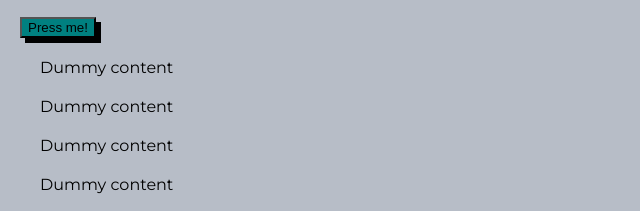
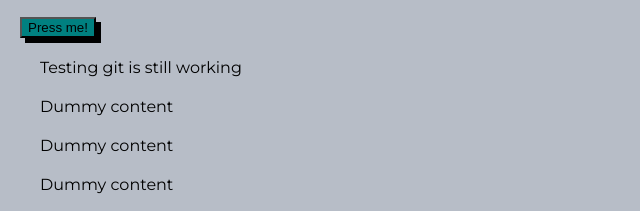
Before and after one commit to JakeRobin257/Portfolio_Website, a plain HTML site: page index.html in a window 1280 px wide. Shown: the part 442-653 px from the top of the page, 0-640 px from the left. Drawn offline with Linux system fonts and the light colour scheme.

Commit message:
Testing git is working on macbook

```diff
--- a/index.html
+++ b/index.html
@@ -31,7 +31,7 @@
       <button>
         Press me!
       </button>
-      <p>Dummy content</p>
+      <p>Testing git is still working</p>
       <p>Dummy content</p>
       <p>Dummy content</p>
       <p>Dummy content</p>
```
